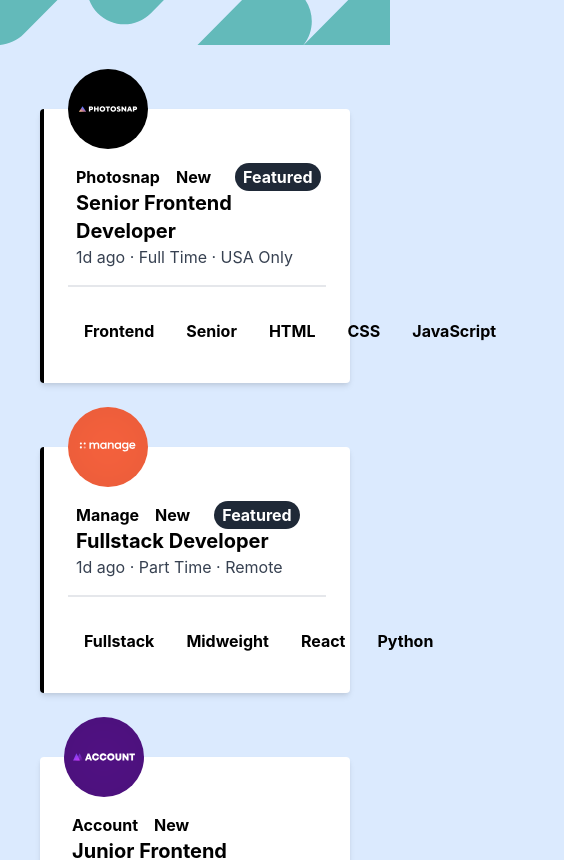
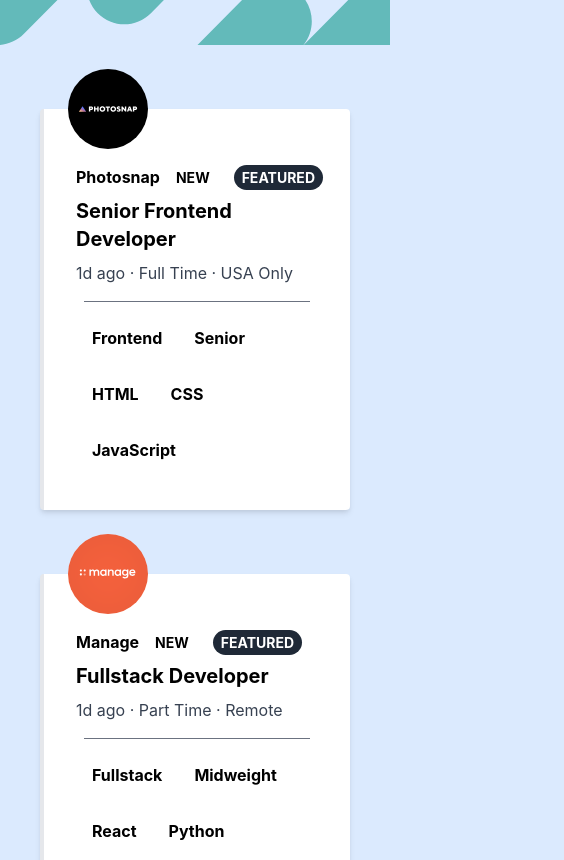
Before and after one commit to gdhaliwal22/joblistings, a React (Create React App) app: page / in a window 390 px wide. Shown: the top 860 px of the page, 564 px wide, since content can reach past the window. Built offline with nearby package versions, Linux system fonts and the light colour scheme.

Commit message:
mobile responsive breakpoint 600

```diff
--- a/src/components/JobBoardComponent.js
+++ b/src/components/JobBoardComponent.js
@@ -45,35 +45,42 @@ const JobBoardComponent = ({
   return (
     <div
       className={`flex flex-col bg-white shadow-md my-16 mx-10 p-6 rounded ${
-        featured && "border-l-4 border-black border-solid border-teal-500"
-      }`}
+        featured && "border-l-4 border-solid border-teal-500"
+      } sm:flex-row`}
     >
       <div>
-        <img className="-mt-16 mb-4 w-20 h-20" src={logo} alt={company} />
+        <img
+          className="-mt-16 mb-4 w-20 h-20 sm:h-24 sm:w-24 sm:my-0"
+          src={logo}
+          alt={company}
+        />
       </div>
       <div className="flex flex-col justify-between ml-2">
         <h3 className="font-bold text-teal-500">
           {company}
           {isNew && (
-            <span className="text-teal-100 bg-teal-500 font-bold m-2 py-1 px-2 rounded-full">
+            <span className="text-teal-100 bg-teal-500 font-bold m-2 py-1 px-2 rounded-full uppercase text-sm">
               New
             </span>
           )}
           {featured && (
-            <span className="bg-gray-800 text-white font-bold m-2 py-1 px-2 rounded-full">
+            <span className="bg-gray-800 text-white font-bold m-2 py-1 px-2 rounded-full uppercase text-sm">
               Featured
             </span>
           )}
         </h3>
-        <h2 className="font-bold text-xl">{position}</h2>
+        <h2 className="font-bold text-xl my-2">{position}</h2>
         <p className="text-gray-700">
           {postedAt} · {contract} · {location}
         </p>
       </div>
-      <div className="flex items-center mt-4 pt-4 border-t-2 border-gray-200 border-solid">
+      <div
+        className="flex flex-wrap items-center mt-4 mx-4 pt-4 border-t border-gray-500
+      border-solid sm:ml-auto sm:border-0 sm:pt-0 sm:mt-0"
+      >
         {tags
           ? tags.map((tag) => (
-              <span className="text-teal-500 bg-teal-100 font-bold m-2 p-2 rounded">
+              <span className="text-teal-500 bg-teal-100 font-bold mr-4 mb-4 p-2 rounded sm:mb-0">
                 {tag}
               </span>
             ))
```
